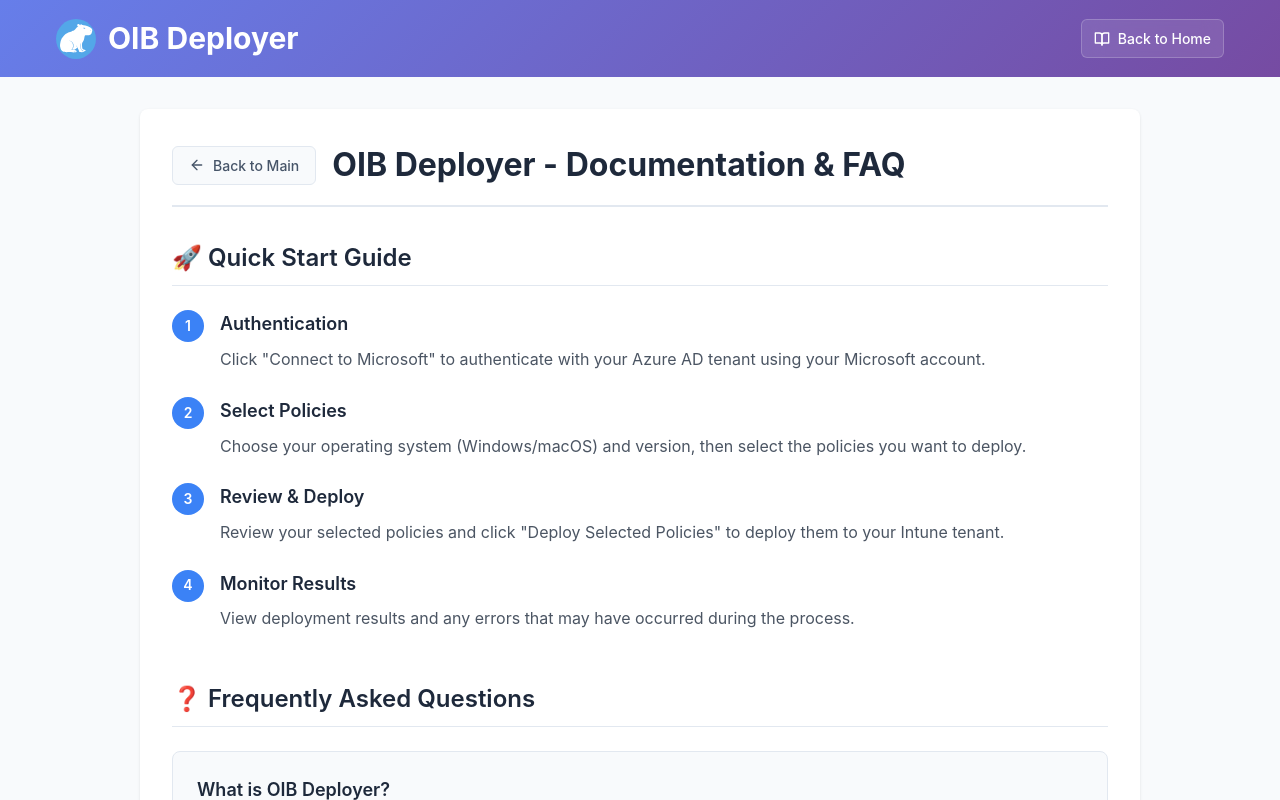
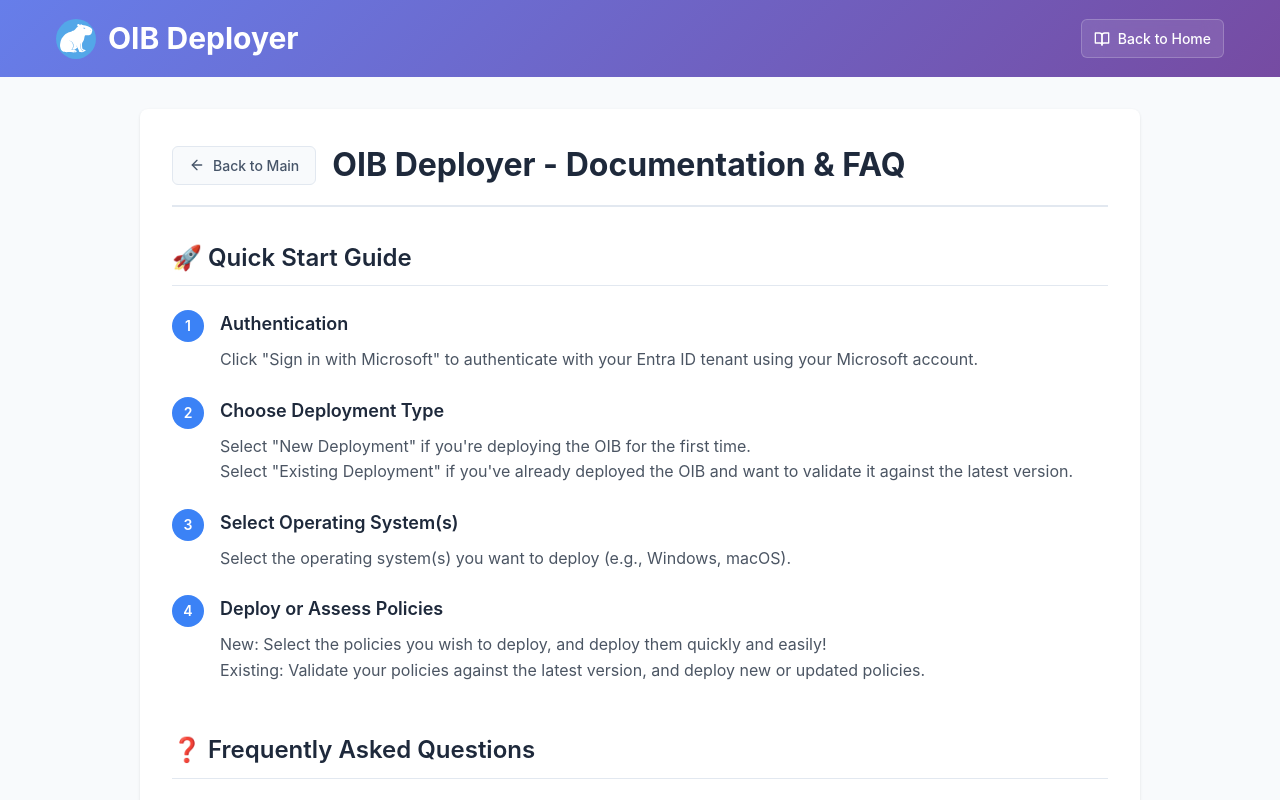
Before and after one commit to zuhairmahd/OIBDeployer, a React (Vite) app: page / in a window 1280 px wide. Both pictures are taken after a click on the button "Help & FAQ". Shown: the top 800 px of the page. Built offline with nearby package versions, Linux system fonts and the light colour scheme; no server answers.

Commit message:
Update Docs page

```diff
--- a/src/components/Documentation.jsx
+++ b/src/components/Documentation.jsx
@@ -21,28 +21,30 @@
               <span className="step-number">1</span>
               <div className="step-content">
                 <h3>Authentication</h3>
-                <p>Click "Connect to Microsoft" to authenticate with your Azure AD tenant using your Microsoft account.</p>
+                <p>Click "Sign in with Microsoft" to authenticate with your Entra ID tenant using your Microsoft account.</p>
               </div>
             </div>
             <div className="step">
               <span className="step-number">2</span>
               <div className="step-content">
-                <h3>Select Policies</h3>
-                <p>Choose your operating system (Windows/macOS) and version, then select the policies you want to deploy.</p>
+                <h3>Choose Deployment Type</h3>
+                <p>Select "New Deployment" if you're deploying the OIB for the first time.</p>
+                <p>Select "Existing Deployment" if you've already deployed the OIB and want to validate it against the latest version.</p>
               </div>
             </div>
             <div className="step">
               <span className="step-number">3</span>
               <div className="step-content">
-                <h3>Review & Deploy</h3>
-                <p>Review your selected policies and click "Deploy Selected Policies" to deploy them to your Intune tenant.</p>
+                <h3>Select Operating System(s)</h3>
+                <p>Select the operating system(s) you want to deploy (e.g., Windows, macOS).</p>
               </div>
             </div>
             <div className="step">
               <span className="step-number">4</span>
               <div className="step-content">
-                <h3>Monitor Results</h3>
-                <p>View deployment results and any errors that may have occurred during the process.</p>
+                <h3>Deploy or Assess Policies</h3>
+                <p>New: Select the policies you wish to deploy, and deploy them quickly and easily!</p>
+                <p>Existing: Validate your policies against the latest version, and deploy new or updated policies.</p>
               </div>
             </div>
           </div>
@@ -74,18 +76,26 @@
 
           <div className="faq-item">
             <h3>What permissions do I need?</h3>
-            <p>You need the following Microsoft Graph API permissions in your Azure AD tenant:</p>
+            <p>The OIB Deployer Enterprise Application only requires you to have access to the following Graph scope via Delegated permissions:</p>
             <ul>
               <li><code>DeviceManagementConfiguration.ReadWrite.All</code></li>
             </ul>
-            <p>Your account must also have appropriate Intune administrator roles.</p>
+            <p>If your account has Intune Administrator role (or higher), this will allow the above.</p>
           </div>
 
           <div className="faq-item">
             <h3>Will this duplicate existing policies?</h3>
             <p>
-              The tool checks for existing policies by name before deployment. If a policy with the same name already exists,
-              deployment will be skipped for that policy. You can see existing policies in the status panel.
+              The tool checks for existing policies by name before deployment. If a policy with the same name already exists and you select
+              it anyway, a policy with a duplicate name will be created.
+            </p>
+          </div>
+
+          <div className="faq-item">
+            <h3>Will it assign any policies deployed?</h3>
+            <p>
+              OIB Deployer does not assign any policies after deployment. You will need to manually assign the policies as per OIB guidance
+              to appropriate groups in Intune.
             </p>
           </div>
 
@@ -96,6 +106,9 @@
               <p>
                 <strong>Use with caution:</strong> Always test policies in a development or test tenant first.
                 These are baseline security policies that may impact user experience and device functionality.
+              </p>
+              <p>
+                The OIB was not designed to be assigned to devices previously managed in other ways (e.g. GPO, or using other baseline configurations)
               </p>
             </div>
           </div>
@@ -122,8 +135,8 @@
             </p>
             <ul>
               <li>Deploy the baseline policies first</li>
-              <li>Modify them manually in the Microsoft Intune admin center</li>
-              <li>Create custom policies based on the baseline templates</li>
+              <li>Duplicate the policies in Intune, giving them a customised name</li>
+              <li>Modify the duplicated policies as needed</li>
             </ul>
           </div>
         </section>
@@ -135,7 +148,7 @@
           <div className="troubleshoot-item">
             <h3>Authentication Issues</h3>
             <ul>
-              <li>Ensure your account has Intune administrator permissions</li>
+              <li>Ensure your account has the necessary permissions</li>
               <li>Try logging out and logging back in</li>
               <li>Check if your tenant allows the required Graph API permissions</li>
               <li>Verify that pop-ups are not blocked in your browser</li>
@@ -170,11 +183,10 @@
           <div className="tech-info">
             <h3>Policy Sources</h3>
             <p>
-              All policies are sourced from the
+              All policies are loaded automatically from the
               <a href="https://github.com/SkipToTheEndpoint/OpenIntuneBaseline" target="_blank" rel="noopener noreferrer">
-                OpenIntuneBaseline repository <ExternalLink size={14} />
+                OpenIntuneBaseline GitHub Repo<ExternalLink size={14} /> via the GitHub API.
               </a>.
-              This community-driven project provides standardized, security-focused baseline configurations for Microsoft Intune.
             </p>
           </div>
 
@@ -195,15 +207,6 @@
               This application runs entirely in your browser. No policy data or tenant information is stored on external servers.
               Authentication is handled directly through Microsoft's MSAL library, and all API calls go directly to Microsoft Graph.
             </p>
-          </div>
-
-          <div className="tech-info">
-            <h3>Supported Platforms</h3>
-            <ul>
-              <li><strong>Windows:</strong> Windows 10/11 and Windows 365</li>
-              <li><strong>macOS:</strong> macOS devices managed through Intune</li>
-              <li><strong>Browser:</strong> Modern browsers supporting ES6+ and MSAL.js</li>
-            </ul>
           </div>
         </section>
 
@@ -237,8 +240,8 @@
               <h3>Community</h3>
               <ul>
                 <li>
-                  <a href="https://techcommunity.microsoft.com/t5/microsoft-intune/ct-p/MicrosoftIntune" target="_blank" rel="noopener noreferrer">
-                    Microsoft Intune Tech Community <ExternalLink size={14} />
+                  <a href="https://discord.com/invite/winadmins" target="_blank" rel="noopener noreferrer">
+                    WinAdmins Discord <ExternalLink size={14} />
                   </a>
                 </li>
                 <li>
```
